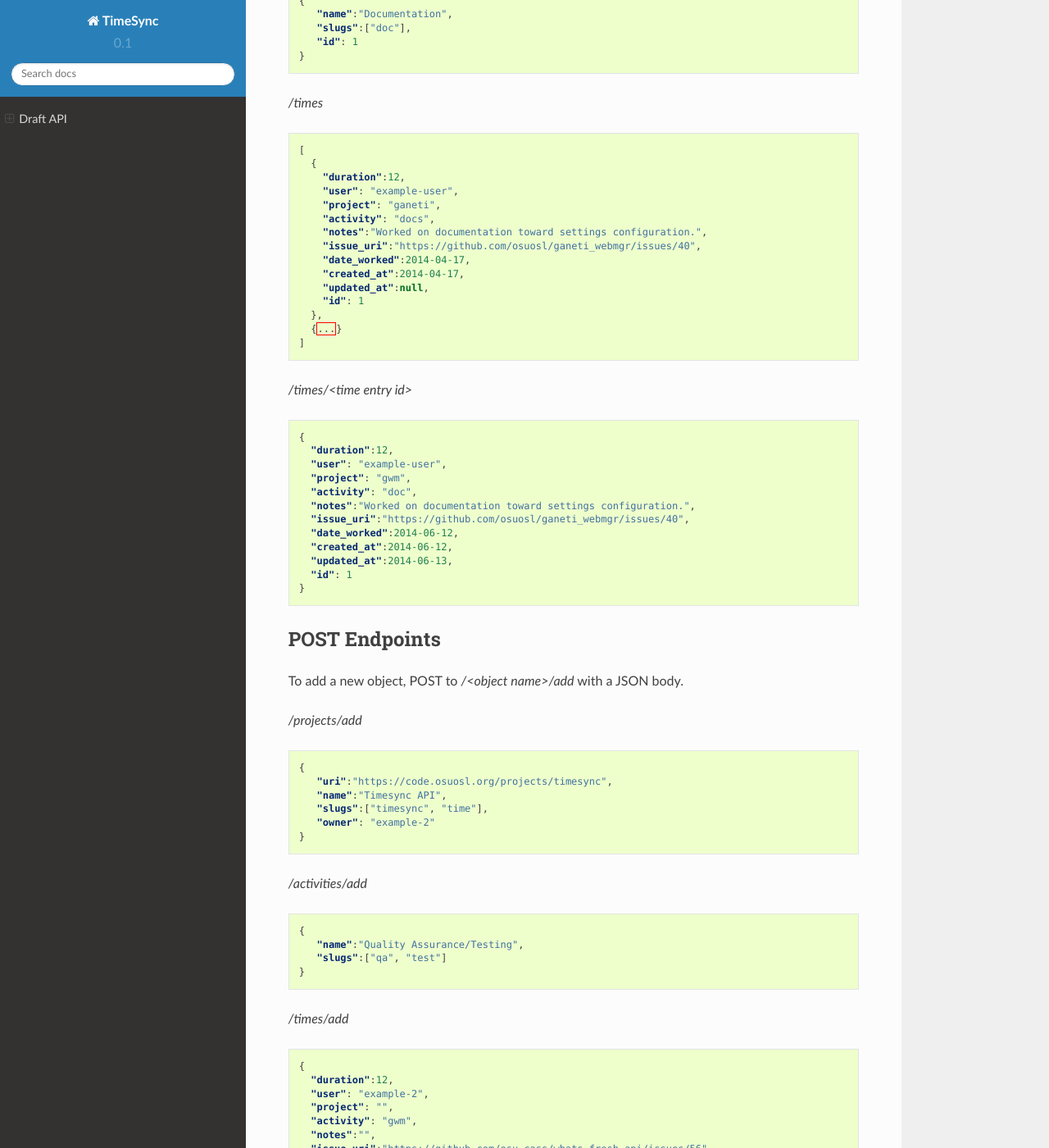
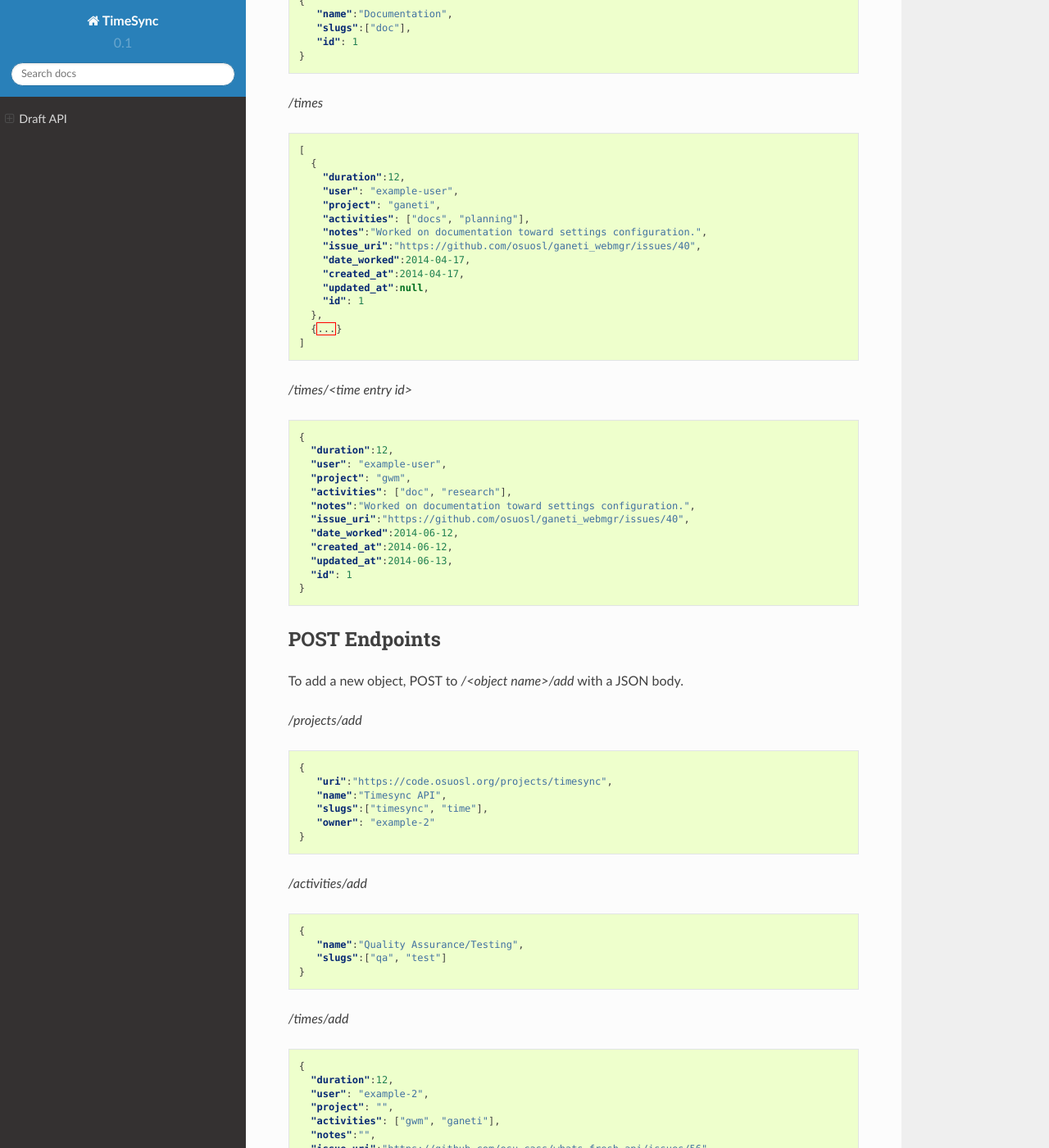
Before and after one commit to osuosl/timesync-node, a Sphinx documentation site: the page built from docs/source/design/draft_api.rst, in a window 1280 px wide and 1400 px high, scrolled down 1567 px. Shown: the whole window at 82% size. Built offline with Sphinx 7.4.7 and the Read the Docs theme 2.0.0, drawn with Linux system fonts in a browser that asks for light colours.

Commit message:
Changed activity field on times to a list.

```diff
--- a/docs/source/design/draft_api.rst
+++ b/docs/source/design/draft_api.rst
@@ -90,7 +90,7 @@ GET Endpoints
         "duration":12,
         "user": "example-user",
         "project": "ganeti",
-        "activity": "docs",
+        "activities": ["docs", "planning"],
         "notes":"Worked on documentation toward settings configuration.",
         "issue_uri":"https://github.com/osuosl/ganeti_webmgr/issues/40",
         "date_worked":2014-04-17,
@@ -109,7 +109,7 @@ GET Endpoints
       "duration":12,
       "user": "example-user",
       "project": "gwm",
-      "activity": "doc",
+      "activities": ["doc", "research"],
       "notes":"Worked on documentation toward settings configuration.",
       "issue_uri":"https://github.com/osuosl/ganeti_webmgr/issues/40",
       "date_worked":2014-06-12,
@@ -152,7 +152,7 @@ To add a new object, POST to */<object name>/add* with a JSON body.
       "duration":12,
       "user": "example-2",
       "project": "",
-      "activity": "gwm",
+      "activities": ["gwm", "ganeti"],
       "notes":"",
       "issue_uri":"https://github.com/osu-cass/whats-fresh-api/issues/56",
       "date_worked":null,
```
